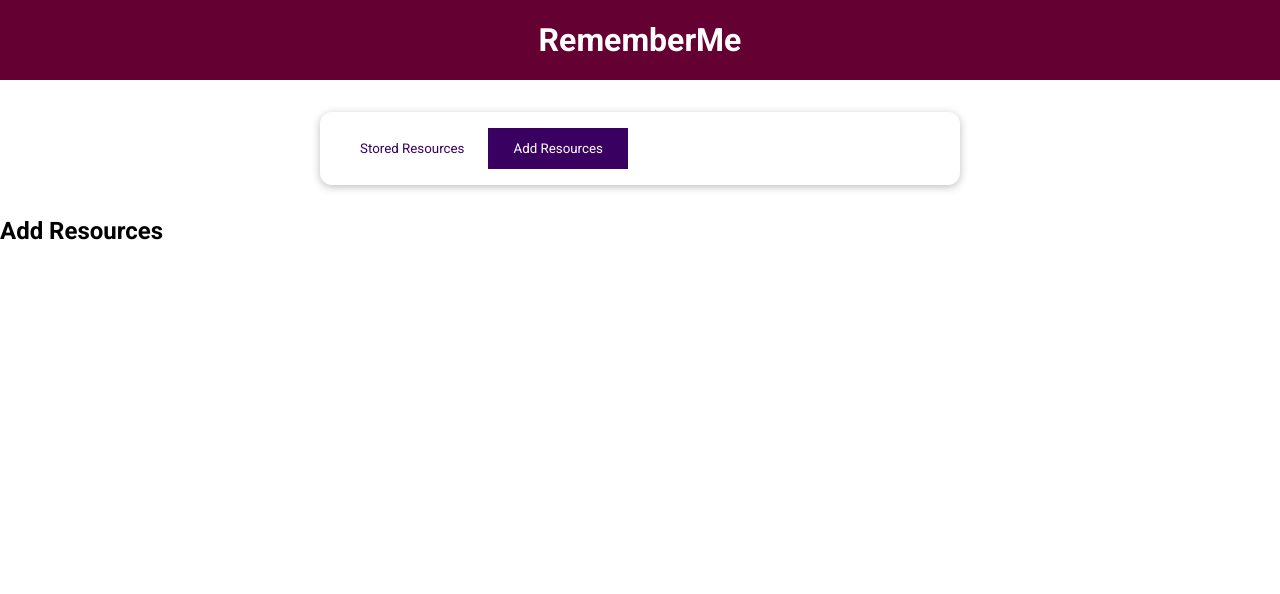
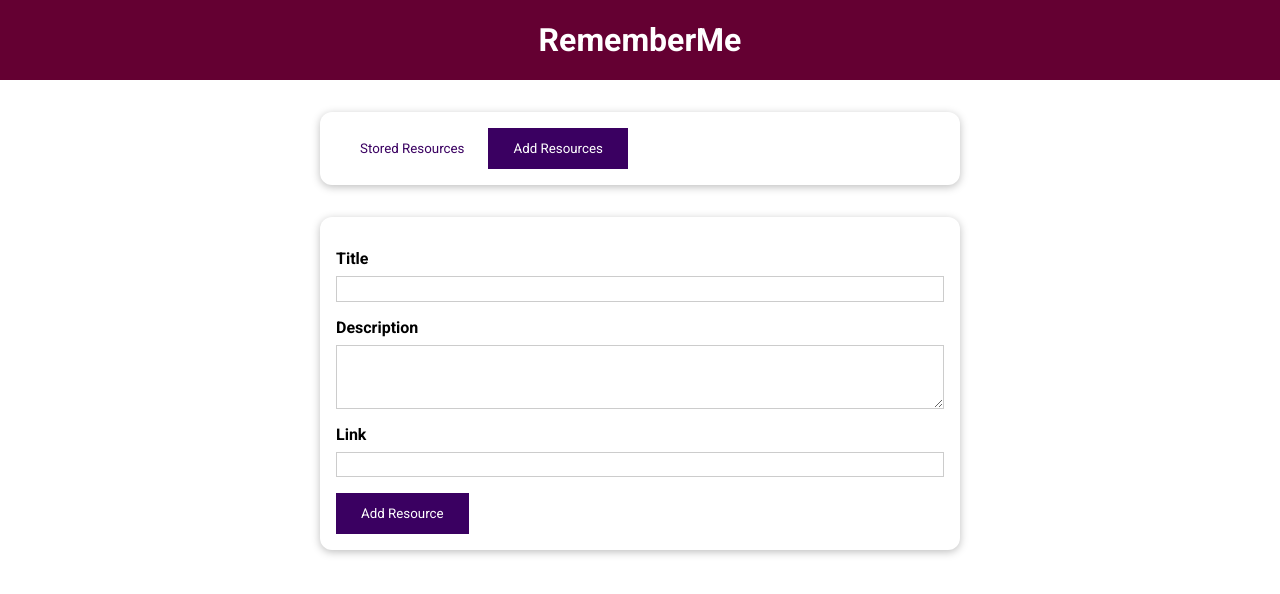
Before and after one commit to diogeneshas/Course-Project-The-Learning-Resources-App, a Vue app: page / in a window 1280 px wide. Both pictures are taken after a click on the button "Add Resources". Shown: the top 594 px of the page. Built offline with nearby package versions, Linux system fonts and the light colour scheme.

Commit message:
Adding a Form

```diff
--- a/src/components/UI/BaseButton.vue
+++ b/src/components/UI/BaseButton.vue
@@ -1,12 +1,12 @@
 <template>
-    <button :type="type" :class="mode">
+    <button :class="mode">
     <slot></slot>
     </button>
 </template>
 
 <script>
 export default {
-    props: ['type', 'mode']
+    props: ['mode']
 }
 </script>
 
--- a/src/components/learning-resources/AddResources.vue
+++ b/src/components/learning-resources/AddResources.vue
@@ -1,3 +1,49 @@
 <template>
-    <h2>Add Resources</h2>
+    <base-card>
+        <form action="">
+            <div class="form-control">
+                <label for="title">Title</label>
+                <input id="title" name="title" type="text">
+            </div>
+            <div class="form-control">
+                <label for="description">Description</label>
+                <textarea id="description" name="description" rows="3"></textarea>
+            </div>
+            <div class="form-control">
+                <label for="link">Link</label>
+                <input id="link" name="link" type="url">
+            </div>
+            <div>
+                <base-button type="submit">Add Resource</base-button>
+            </div>
+        </form>
+    </base-card>
 </template>
+
+<style scoped>
+label {
+  font-weight: bold;
+  display: block;
+  margin-bottom: 0.5rem;
+}
+
+input,
+textarea {
+  display: block;
+  width: 100%;
+  font: inherit;
+  padding: 0.15rem;
+  border: 1px solid #ccc;
+}
+
+input:focus,
+textarea:focus {
+  outline: none;
+  border-color: #3a0061;
+  background-color: #f7ebff;
+}
+
+.form-control {
+  margin: 1rem 0;
+}
+</style>
```
